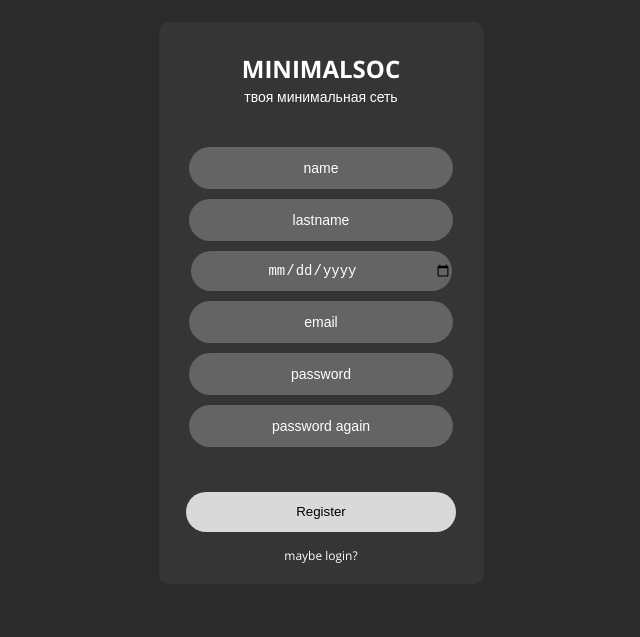
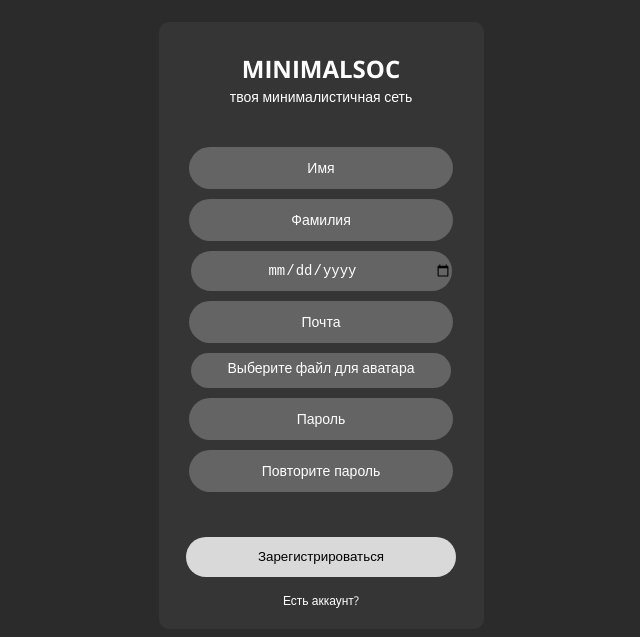
Before and after one commit to Introvert696/minimal-soc-frontend-new, a Vue app: page /register in a window 1280 px wide. Shown: the part 168-805 px from the top of the page, without its empty margins (319-959 px from the left). Built offline with nearby package versions, Linux system fonts and the light colour scheme.

Commit message:
сделал формы для изображения, починил лого

```diff
--- a/public/css/main.css
+++ b/public/css/main.css
@@ -719,11 +719,13 @@ a {
   margin: auto;
   border: none;
   margin-top: 20px;
-  height: 40px;
+  height: 30px;
   background-color: #353535;
   color: white;
   border-radius: 10px;
   font-size: 12px;
+  text-align: center;
+  padding-top: 10px;
 }
 .setting-save-btn {
   width: 50%;
@@ -790,3 +792,31 @@ a {
   width: 100%;
 }
 /* header info user profil */
+/* regform input file */
+.input_wrapper {
+  width: 80%;
+  margin: auto;
+  text-align: center;
+  height: 30px;
+  padding-top: 5px;
+  margin-top: 10px;
+  background-color: #646464;
+  color: white;
+  border-radius: 40px;
+  font-size: 14px;
+}
+.input_file {
+  display: none;
+}
+.input_file-button {
+}
+/* inputform */
+.setting-btn {
+}
+.setting-btn input {
+  display: none;
+}
+.setting-img-btn {
+  text-align: center;
+  margin-top: 5%;
+}
--- a/src/components/login/btnlogin.vue
+++ b/src/components/login/btnlogin.vue
@@ -1,6 +1,6 @@
 <template>
   <div class="login-btn">
-    <input type="submit" class="" value="Login" />
+    <input type="submit" class="" value="Войти" />
   </div>
 </template>
 
--- a/src/components/login/loginform.vue
+++ b/src/components/login/loginform.vue
@@ -1,10 +1,10 @@
 <template>
   <form class="board login-board">
     <logo />
-    <logininput type="text" name="email" placeholder="email" />
-    <logininput type="password" name="password" placeholder="password" />
+    <logininput type="text" name="email" placeholder="Почта" />
+    <logininput type="password" name="password" placeholder="Пароль" />
     <btnlogin />
-    <downbuttonlink text="can you need register?" link="/register" />
+    <downbuttonlink text="Нету аккаунта?" link="/register" />
   </form>
 </template>
 
--- a/src/components/logo.vue
+++ b/src/components/logo.vue
@@ -1,7 +1,7 @@
 <template>
   <div class="logo">
     <p>MINIMALSOC</p>
-    <span>твоя минимальная сеть</span>
+    <span>твоя минималистичная сеть</span>
   </div>
 </template>
 
--- a/src/components/menuboard.vue
+++ b/src/components/menuboard.vue
@@ -47,7 +47,7 @@
           height="15"
         />
       </div>
-      <div class="link">
+      <!-- <div class="link">
         <a href="/document">Документы</a>
         <img
           src="@/assets/002-google-docs.png"
@@ -55,7 +55,7 @@
           width="15"
           height="15"
         />
-      </div>
+      </div> -->
       <div class="link">
         <a href="/setting">Настройки</a>
         <img
--- a/src/components/profile/userheaderinfo.vue
+++ b/src/components/profile/userheaderinfo.vue
@@ -1,6 +1,9 @@
 <template>
   <div class="user-header-info">
-    <img src="@/assets/bg-profile.png" alt="bg-user" />
+    <img
+      src="https://sun9-47.userapi.com/impg/CnjigHEidpPmQ9w5CdVDMahR1vO_SJkaJ5IfOg/-3EMhmE3tMs.jpg?size=720x234&quality=95&sign=430a684bd5a9d51b11fd5389db1fbbe8&type=album"
+      alt="bg-user"
+    />
     <div class="user-link">
       <img :src="avatar" alt="avatar" width="100" height="100" />
 
--- a/src/components/register/btnregister.vue
+++ b/src/components/register/btnregister.vue
@@ -1,6 +1,6 @@
 <template>
   <div class="login-btn">
-    <input type="submit" class="" value="Register" />
+    <input type="submit" class="" value="Зарегистрироваться" />
   </div>
 </template>
 <script>
--- a/src/components/register/regform.vue
+++ b/src/components/register/regform.vue
@@ -1,14 +1,24 @@
 <template>
   <form action="" class="board">
     <logo />
-    <reginput type="text" name="name" placeholder="name" />
-    <reginput type="text" name="lastname" placeholder="lastname" />
-    <reginput type="date" name="birthday" placeholder="birthday" />
-    <reginput type="email" name="email" placeholder="email" />
-    <reginput type="password" name="password" placeholder="password" />
-    <reginput type="password" name="pass-again" placeholder="password again" />
+    <reginput type="text" name="name" placeholder="Имя" />
+    <reginput type="text" name="lastname" placeholder="Фамилия" />
+    <reginput type="date" name="birthday" placeholder="Дата рождения" />
+    <reginput type="email" name="email" placeholder="Почта" />
+    <div class="input_wrapper">
+      <input type="file" name="file" id="input_file" class="input input_file" />
+      <label for="input_file" class="input_file-button">
+        <span>Выберите файл для аватара</span>
+      </label>
+    </div>
+    <reginput type="password" name="password" placeholder="Пароль" />
+    <reginput
+      type="password"
+      name="pass-again"
+      placeholder="Повторите пароль"
+    />
     <btnregister />
-    <loginlink link="/login" text="maybe login?" />
+    <loginlink link="/login" text="Есть аккаунт?" />
   </form>
 </template>
 <script>
--- a/src/components/setting/inputform.vue
+++ b/src/components/setting/inputform.vue
@@ -24,8 +24,22 @@
       <label for="password2">Повторите пароль:</label><br />
       <input type="password" name="password2" />
     </div>
-    <button class="setting-btn">Изменить аватарку</button> <br />
-    <button class="setting-btn">Изменить фон профиля</button>
+    <div class="setting-btn">
+      <input type="file" name="file" id="input_file" />
+      <label for="input_file" class="setting-img-btn">
+        <span>Выбрать изображение</span>
+      </label>
+    </div>
+    <br />
+
+    <div class="setting-btn">
+      <input type="file" name="bg" id="bg" />
+      <label for="bg" class="setting-img-btn">
+        <span>Выбрать фон профиля</span>
+      </label>
+    </div>
+    <br />
+
     <button type="submit" class="setting-save-btn">Сохранить</button>
   </form>
 </template>
--- a/src/views/ProfileView.vue
+++ b/src/views/ProfileView.vue
@@ -1,7 +1,7 @@
 <template>
   <mainlayout>
     <userheaderinfo
-      avatar="https://www.meme-arsenal.com/memes/a2c725c61ba1d3aacd43906785171756.jpg"
+      avatar="https://sun9-48.userapi.com/impg/EA-_cLCHenGIKAxnx3wOZMGi25SOGFZiBtWRYQ/4gAIiMOA4Ns.jpg?size=604x453&quality=95&sign=bc5cd94369d09321a3711ee29fe4cf3f&type=album"
       namelastname="Иван Филатов"
       username="introvert696"
     />
```
